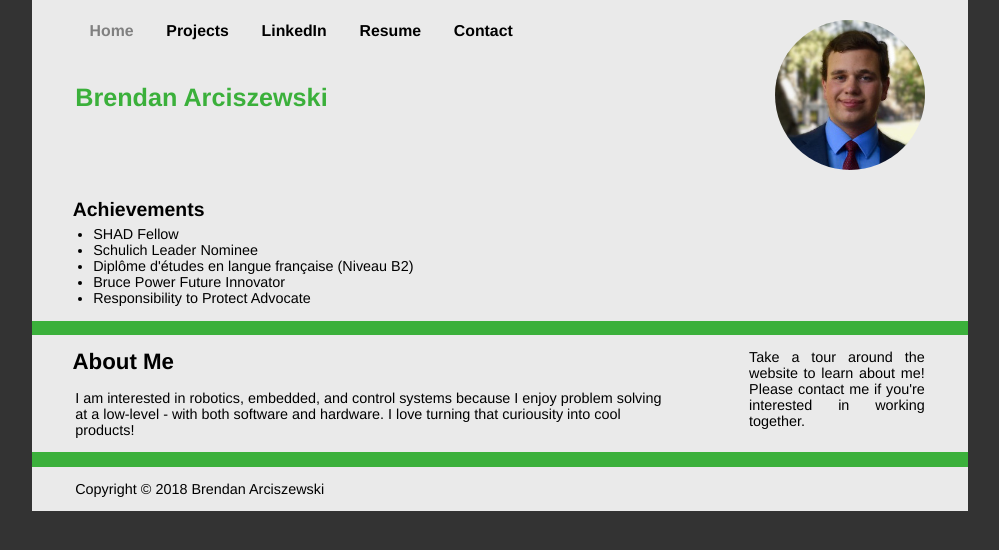
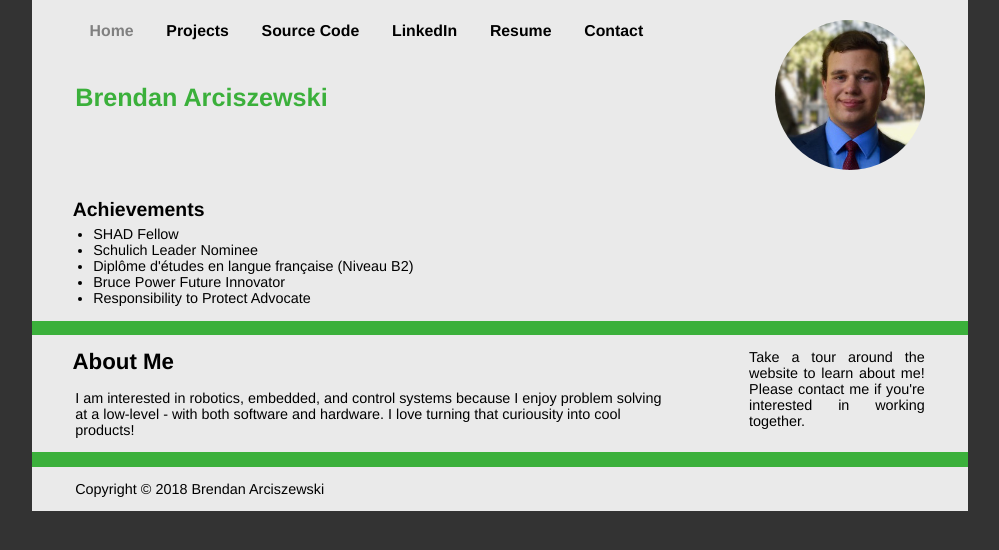
Before and after one commit to brendanarciszewski/brendanarciszewski.github.io, a Jekyll site: the page built from index.md, in a window 1280 px wide. Shown: the top 550 px of the page, without its empty margins (140-1139 px from the left). Built offline with Jekyll 4.4.1, drawn with Linux system fonts in a browser that asks for light colours; some web fonts are replaced.

```diff
--- a/_layouts/BDA_base.html
+++ b/_layouts/BDA_base.html
@@ -4,6 +4,10 @@ navigation:
     url: /
   - text: Projects
     url: /projects/
+  - text: Source Code
+    url: https://github.com/brendanarciszewski
+    gtag: "'event_category': 'External_URL', 'event_label': 'GitHub'"
+    target: _blank
   - text: LinkedIn
     url: https://linkedin.com/in/brendan-arciszewski
     gtag: "'event_category': 'External_URL', 'event_label': 'LinkedIn'"
```
